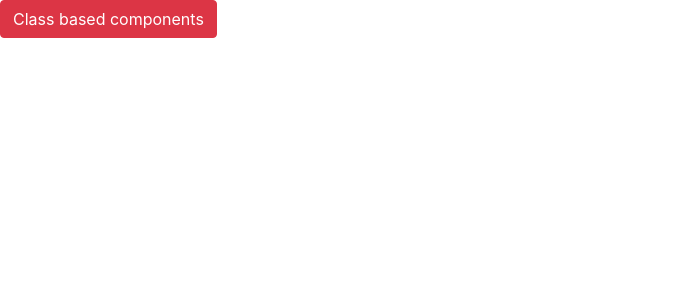
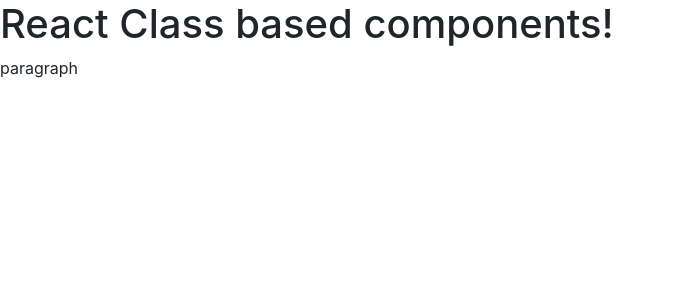
Before and after one commit to FrancoTr/react-ecommerce-classbasedcomponents, a React (Create React App) app: page / in a window 1280 px wide. Shown: the top 300 px of the page, without its empty margins (0-674 px from the left). Built offline with nearby package versions, Linux system fonts and the light colour scheme.

Commit message:
render NavBar

```diff
--- a/src/index.js
+++ b/src/index.js
@@ -7,5 +7,4 @@
 import NavBar from "./App";
 import "index.css";
 
-var element = <button class="btn btn-danger">Class based components</button>;
-ReactDOM.render(element, document.getElementById("root"));
+ReactDOM.render(<NavBar />, document.getElementById("root"));
```
